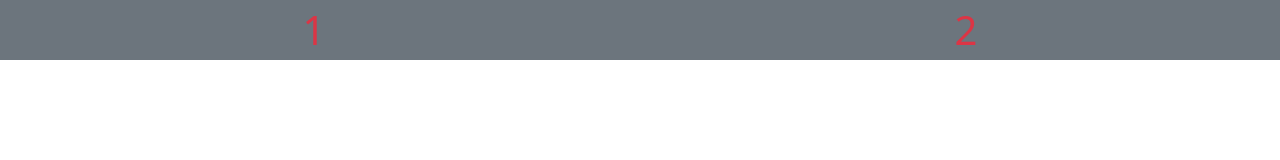
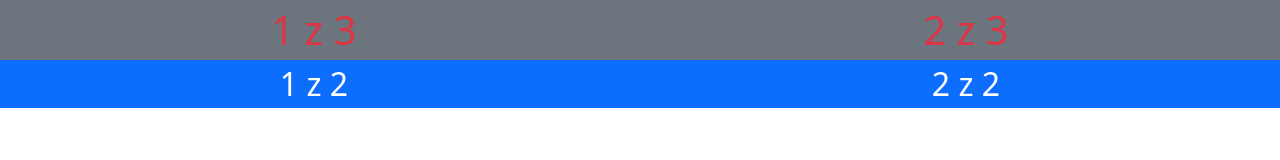
Before and after one commit to sephriot/Od0doWebDevelopera, a plain HTML site: page bootstrap/index.html in a window 1280 px wide. Drawn offline with nearby package versions, Linux system fonts and the light colour scheme.

Commit message:
Simple bootstrap stuff #2

```diff
--- a/bootstrap/index.html
+++ b/bootstrap/index.html
@@ -7,9 +7,13 @@
 </head>
 <body>
 <div class="row text-center fs-1 text-danger bg-secondary">
-    <div class="col">1</div>
-    <div class="col">2</div>
-    <div class="col d-md-none">3</div>
+    <div class="col">1 z 3</div>
+    <div class="col">2 z 3</div>
+    <div class="col d-md-none">3 z 3</div>
+</div>
+<div class="row fs-2 text-center text-white bg-primary">
+    <div class="col">1 z 2</div>
+    <div class="col">2 z 2</div>
 </div>
 <script src="https://cdn.jsdelivr.net/npm/bootstrap@5.1.3/dist/js/bootstrap.bundle.min.js" integrity="sha384-ka7Sk0Gln4gmtz2MlQnikT1wXgYsOg+OMhuP+IlRH9sENBO0LRn5q+8nbTov4+1p" crossorigin="anonymous"></script>
 </body>
```
